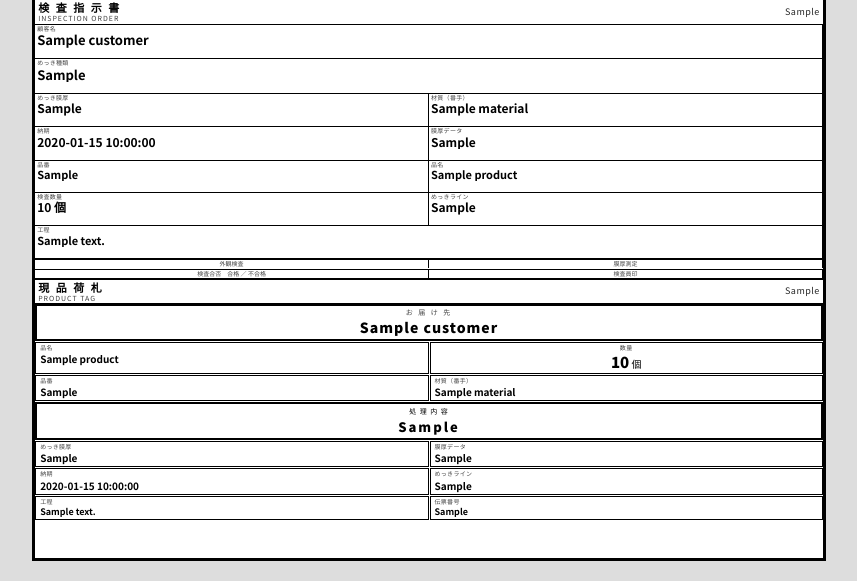
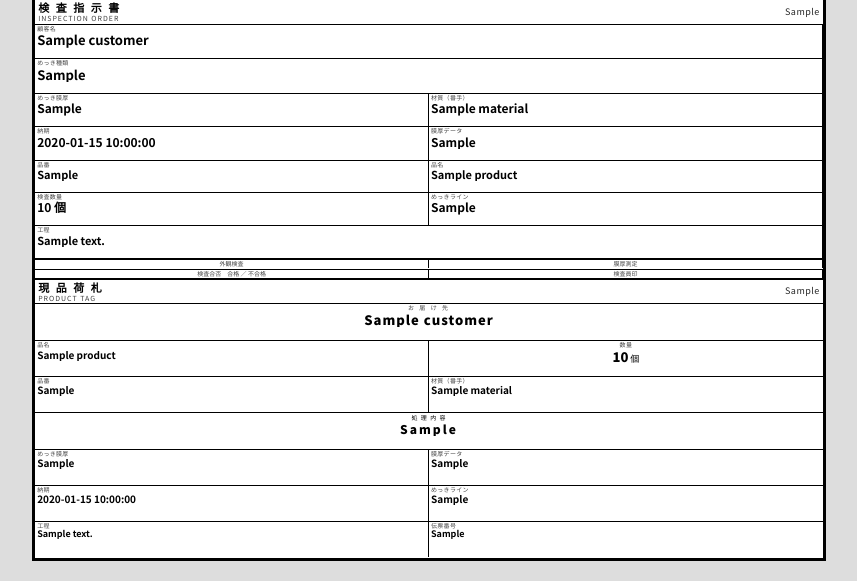
Before and after one commit to soken0113-arch/mekki-app-, a Flask app: template templates/print.html in a window 1280 px wide. Shown: the part 647-1228 px from the top of the page, without its empty margins (211-1068 px from the left). Run offline with Flask 3, Linux system fonts and the light colour scheme; the template is opened without the code that fills it: most values are stand-ins (such as "Sample title", 1, 10 or a date in 2020); some libraries are stand-ins or nearby versions.

Commit message:
現品荷札のはみ出しを修正：flex:1で均等分割しoverflow:hidden追加
Co-Authored-By: Claude Sonnet 4.6 <noreply@anthropic.com>

```diff
--- a/templates/print.html
+++ b/templates/print.html
@@ -170,11 +170,9 @@
         margin: 0;
       }
       html, body {
-        height: 297mm;
+        margin: 0;
+        padding: 0;
         background: white;
-        padding: 0;
-        margin: 0;
-        overflow: hidden;
       }
       .screen-only { display: none !important; }
       .sheet {
@@ -183,11 +181,11 @@
         border: none;
         margin: 0;
         overflow: hidden;
+        page-break-inside: avoid;
+        break-inside: avoid;
       }
       .slip {
         overflow: hidden;
-        page-break-inside: avoid;
-        break-inside: avoid;
       }
     }
   </style>
@@ -410,71 +408,70 @@
       <div class="order-no">{{ order.order_no }}</div>
     </div>
 
-    <div style="flex:1; display:flex; flex-direction:column; gap:1px;">
+    <div style="flex:1; display:flex; flex-direction:column; gap:0; overflow:hidden; min-height:0;">
 
-      <div style="border:2px solid #000; padding:2px 6px; text-align:center;">
-        <div class="field-label" style="font-size:7px; letter-spacing:2px;">お 届 け 先</div>
-        <div style="font-size:14px; font-weight:900; letter-spacing:1px;">{{ order.customer }}</div>
+      <div style="flex:1; border-bottom:1px solid #000; padding:0 3px; text-align:center; overflow:hidden;">
+        <div class="field-label" style="font-size:6px; letter-spacing:2px;">お 届 け 先</div>
+        <div style="font-size:13px; font-weight:900; letter-spacing:1px; line-height:1.2; white-space:nowrap; overflow:hidden; text-overflow:ellipsis;">{{ order.customer }}</div>
       </div>
 
-      <div style="display:grid; grid-template-columns:1fr 1fr; gap:1px;">
-        <div style="border:1px solid #000; padding:1px 4px;">
+      <div style="flex:1; display:grid; grid-template-columns:1fr 1fr; min-height:0; overflow:hidden;">
+        <div style="border-bottom:1px solid #000; border-right:1px solid #000; padding:0 2px; overflow:hidden;">
           <div class="field-label">品名</div>
-          <div style="font-size:10px; font-weight:700;">{{ order.product }}</div>
+          <div style="font-size:10px; font-weight:700; line-height:1.2; white-space:nowrap; overflow:hidden; text-overflow:ellipsis;">{{ order.product }}</div>
         </div>
-        <div style="border:1px solid #000; padding:1px 4px; text-align:center;">
+        <div style="border-bottom:1px solid #000; padding:0 2px; text-align:center; overflow:hidden;">
           <div class="field-label">数量</div>
-          <div style="font-size:15px; font-weight:900;">{{ order.quantity }}<span style="font-size:10px; font-weight:400;"> 個</span></div>
+          <div style="font-size:13px; font-weight:900; line-height:1.2;">{{ order.quantity }}<span style="font-size:9px; font-weight:400;"> 個</span></div>
         </div>
       </div>
 
-      <div style="display:grid; grid-template-columns:1fr 1fr; gap:1px;">
-        <div style="border:1px solid #000; padding:1px 4px;">
+      <div style="flex:1; display:grid; grid-template-columns:1fr 1fr; min-height:0; overflow:hidden;">
+        <div style="border-bottom:1px solid #000; border-right:1px solid #000; padding:0 2px; overflow:hidden;">
           <div class="field-label">品番</div>
-          <div style="font-size:10px; font-weight:700;">{{ order.part_no if order.part_no else '—' }}</div>
+          <div style="font-size:10px; font-weight:700; line-height:1.2; white-space:nowrap; overflow:hidden; text-overflow:ellipsis;">{{ order.part_no if order.part_no else '—' }}</div>
         </div>
-        <div style="border:1px solid #000; padding:1px 4px;">
+        <div style="border-bottom:1px solid #000; padding:0 2px; overflow:hidden;">
           <div class="field-label">材質（番手）</div>
-          <div style="font-size:10px; font-weight:700;">{{ order.material if order.material else '—' }}</div>
+          <div style="font-size:10px; font-weight:700; line-height:1.2; white-space:nowrap; overflow:hidden; text-overflow:ellipsis;">{{ order.material if order.material else '—' }}</div>
         </div>
       </div>
 
-      <div style="border:2px solid #000; padding:2px 6px; text-align:center;
-                  background:#fff; color:#000;">
-        <div style="font-size:7px; letter-spacing:1px; margin-bottom:1px;">処 理 内 容</div>
-        <div style="font-size:13px; font-weight:900; letter-spacing:2px;">{{ order.mekki_type }}</div>
+      <div style="flex:1; border-bottom:1px solid #000; padding:0 3px; text-align:center; overflow:hidden;">
+        <div style="font-size:6px; letter-spacing:1px;">処 理 内 容</div>
+        <div style="font-size:12px; font-weight:900; letter-spacing:2px; line-height:1.2; white-space:nowrap; overflow:hidden; text-overflow:ellipsis;">{{ order.mekki_type }}</div>
       </div>
 
-      <div style="display:grid; grid-template-columns:1fr 1fr; gap:1px;">
-        <div style="border:1px solid #000; padding:1px 4px;">
+      <div style="flex:1; display:grid; grid-template-columns:1fr 1fr; min-height:0; overflow:hidden;">
+        <div style="border-bottom:1px solid #000; border-right:1px solid #000; padding:0 2px; overflow:hidden;">
           <div class="field-label">めっき膜厚</div>
-          <div style="font-size:10px; font-weight:700;">{{ order.mekki_thickness if order.mekki_thickness else '—' }}</div>
+          <div style="font-size:10px; font-weight:700; line-height:1.2; white-space:nowrap; overflow:hidden; text-overflow:ellipsis;">{{ order.mekki_thickness if order.mekki_thickness else '—' }}</div>
         </div>
-        <div style="border:1px solid #000; padding:1px 4px;">
+        <div style="border-bottom:1px solid #000; padding:0 2px; overflow:hidden;">
           <div class="field-label">膜厚データ</div>
-          <div style="font-size:10px; font-weight:700;">{{ order.thickness_data if order.thickness_data else '不要' }}</div>
+          <div style="font-size:10px; font-weight:700; line-height:1.2;">{{ order.thickness_data if order.thickness_data else '不要' }}</div>
         </div>
       </div>
 
-      <div style="display:grid; grid-template-columns:1fr 1fr; gap:1px;">
-        <div style="border:1px solid #000; padding:1px 4px;">
+      <div style="flex:1; display:grid; grid-template-columns:1fr 1fr; min-height:0; overflow:hidden;">
+        <div style="border-bottom:1px solid #000; border-right:1px solid #000; padding:0 2px; overflow:hidden;">
           <div class="field-label">納期</div>
-          <div style="font-size:10px; font-weight:700;">{{ order.due_date }}</div>
+          <div style="font-size:10px; font-weight:700; line-height:1.2; white-space:nowrap; overflow:hidden; text-overflow:ellipsis;">{{ order.due_date }}</div>
         </div>
-        <div style="border:1px solid #000; padding:1px 4px;">
+        <div style="border-bottom:1px solid #000; padding:0 2px; overflow:hidden;">
           <div class="field-label">めっきライン</div>
-          <div style="font-size:10px; font-weight:700;">{{ order.mekki_line if order.mekki_line else '—' }}</div>
+          <div style="font-size:10px; font-weight:700; line-height:1.2; white-space:nowrap; overflow:hidden; text-overflow:ellipsis;">{{ order.mekki_line if order.mekki_line else '—' }}</div>
         </div>
       </div>
 
-      <div style="display:grid; grid-template-columns:1fr 1fr; gap:1px;">
-        <div style="border:1px solid #000; padding:1px 4px;">
+      <div style="flex:1; display:grid; grid-template-columns:1fr 1fr; min-height:0; overflow:hidden;">
+        <div style="border-right:1px solid #000; padding:0 2px; overflow:hidden;">
           <div class="field-label">工程</div>
-          <div style="font-size:9px; font-weight:700;">{{ order.process_note if order.process_note else '—' }}</div>
+          <div style="font-size:9px; font-weight:700; line-height:1.2; white-space:nowrap; overflow:hidden; text-overflow:ellipsis;">{{ order.process_note if order.process_note else '—' }}</div>
         </div>
-        <div style="border:1px solid #000; padding:1px 4px;">
+        <div style="padding:0 2px; overflow:hidden;">
           <div class="field-label">伝票番号</div>
-          <div style="font-size:9px; font-weight:700;">{{ order.order_no }}</div>
+          <div style="font-size:9px; font-weight:700; line-height:1.2; white-space:nowrap; overflow:hidden; text-overflow:ellipsis;">{{ order.order_no }}</div>
         </div>
       </div>
 
```
